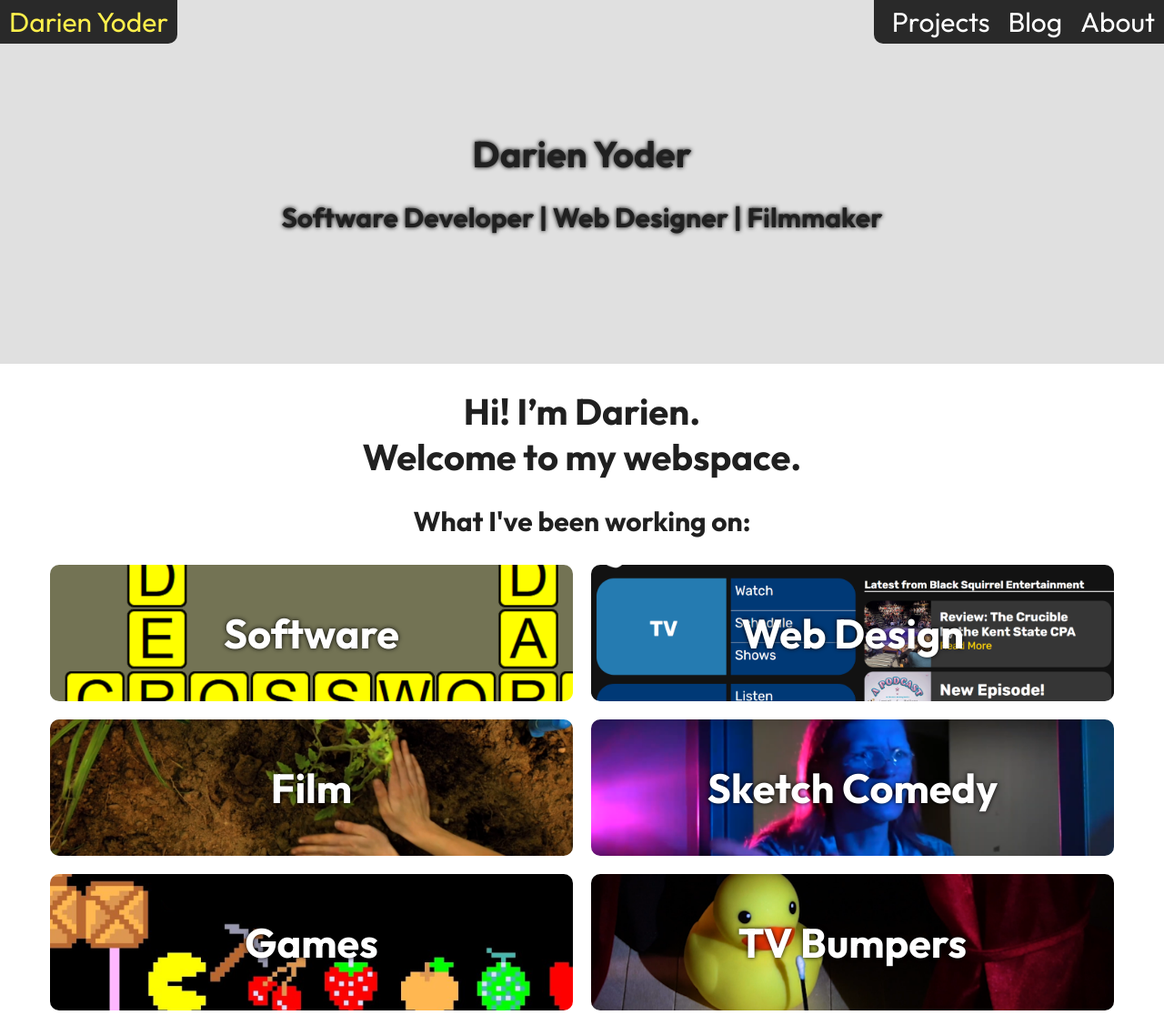
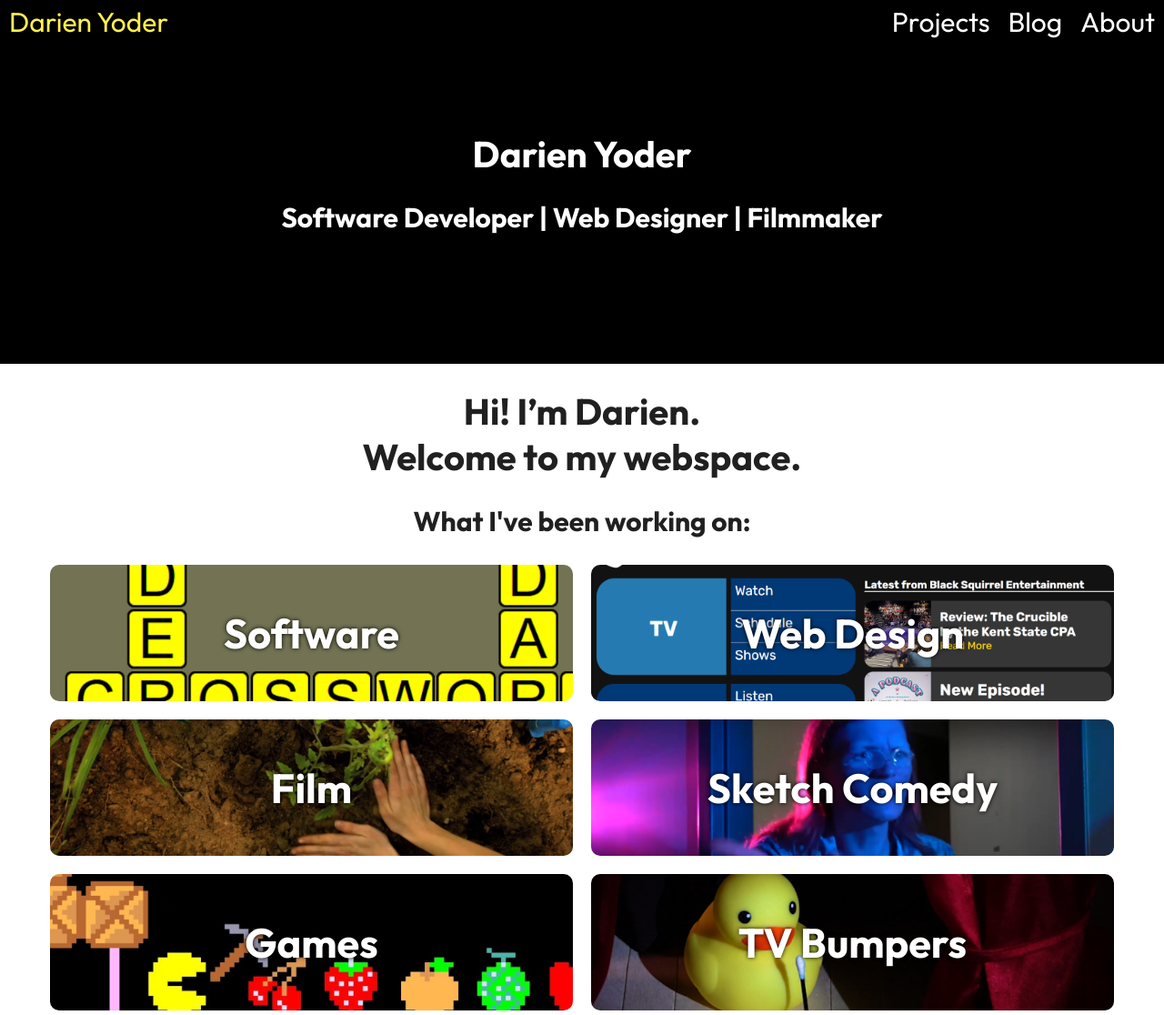
Before and after one commit to darienyoder/darienyoder.github.io, a Jekyll site: the page built from index.md, in a window 1280 px wide and 1116 px high. Shown: the whole window at 91% size. Built offline with Jekyll 4.4.1, drawn with Linux system fonts in a browser that asks for light colours.

Commit message:
Added canvas to big header

```diff
--- a/_includes/big-header.html
+++ b/_includes/big-header.html
@@ -1,4 +1,5 @@
 <header id="big-header">
+    <canvas id="header-canvas"></canvas>
     <div>
         <h1>Darien Yoder</h1>
         <h2>Software Developer<span class="header-separator"> | </span><br class="header-br">Web Designer<span class="header-separator"> | </span><br class="header-br">Filmmaker</h2>
--- a/_layouts/blog.html
+++ b/_layouts/blog.html
@@ -15,7 +15,7 @@
 
             {% for post in site.posts %}
                 <a class="post-entry" href="{{ post.url }}">
-                    <h2>{{ post.title }}</h2>
+                    <h2>{{ post.title | replace: " - Darien Yoder", "" }}</h2>
                     <p>{{ post.excerpt }}</p>
                 </a>
             {% endfor %}
--- a/_sass/main.scss
+++ b/_sass/main.scss
@@ -25,7 +25,7 @@
 // }
 
 #top-nav {
-    position: absolute;
+    position: fixed;
     display: flex;
     align-items: top;
     top: 0px;
@@ -134,13 +134,23 @@
 }
 
 #big-header {
+    position: relative;
     width: 100%;
     height: 400px;
     display: flex;
     justify-content: center;
     align-items: center;
-    background-color: #e0e0e0;
+    background-color: black;
+    color: white;
     text-shadow: 0 0 5px black;
+}
+
+#header-canvas {
+    position: absolute;
+    top: 0px;
+    left: 0px;
+    width: 100%;
+    height: 100%;
 }
 
 .header-separator {
```
